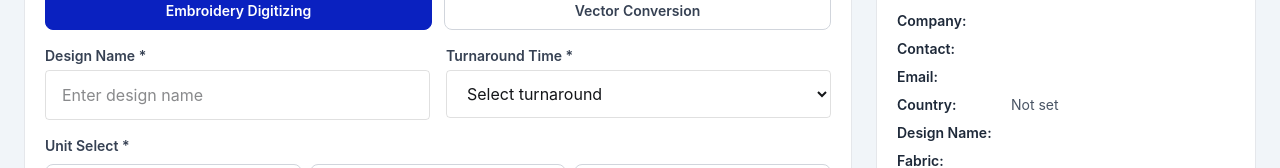
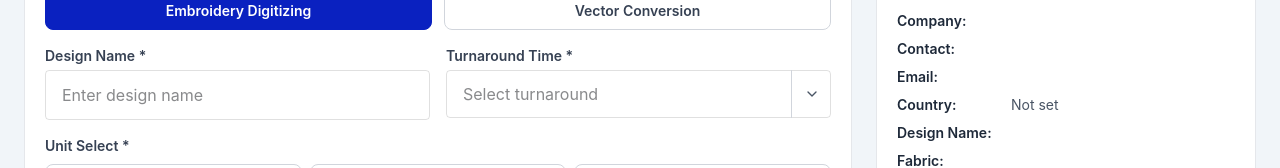
Before and after one commit to fourgoAgency/Ah-digitizing, a Next.js app: page /get-quote in a window 1280 px wide. Both pictures are taken after a click on the label "Embroidery Digitizing". Shown: the part 901-1069 px from the top of the page. Built offline with nearby package versions, Linux system fonts and the light colour scheme.

Commit message:
Enhance CountrySelect and CustomDropdown components; update validation messages and add new image source

```diff
--- a/app/get-quote/components/CountrySelect.tsx
+++ b/app/get-quote/components/CountrySelect.tsx
@@ -4,6 +4,7 @@ import { useEffect, useMemo, useRef, useState } from "react";
 import type { ControllerRenderProps, Control, FieldPath, FieldValues } from "react-hook-form";
 import { Controller } from "react-hook-form";
 import { countryOptions } from "../lib/country-options";
+import Image from "next/image";
 
 type CountrySelectProps<TFieldValues extends FieldValues> = {
   control: Control<TFieldValues>;
@@ -106,6 +107,14 @@ function CountryField<TFieldValues extends FieldValues>({
   };
 
   const commitTypedCountry = () => {
+    const normalizedQuery = query.trim();
+    if (!normalizedQuery) {
+      field.onChange("");
+      onCountryChangeAction?.("");
+      setQuery("");
+      return;
+    }
+
     const match = findBestCountryMatch(query);
     if (match) {
       field.onChange(match.code);
@@ -179,8 +188,17 @@ function CountryField<TFieldValues extends FieldValues>({
           }}
           onBlur={commitTypedCountry}
           onChange={(event) => {
-            setQuery(event.target.value);
+            const nextQuery = event.target.value;
+            setQuery(nextQuery);
             setOpen(true);
+
+            if (field.value) {
+              const selectedName = selectedCountry?.name ?? "";
+              if (nextQuery !== selectedName) {
+                field.onChange("");
+                onCountryChangeAction?.("");
+              }
+            }
           }}
         />
       </div>
@@ -204,7 +222,7 @@ function CountryField<TFieldValues extends FieldValues>({
                   onClick={() => selectCountry(country.code)}
                 >
                   <span className="inline-flex items-center gap-2">
-                    <img
+                    <Image
                       src={country.flagUrl}
                       alt={`${country.name} flag`}
                       width="20"
--- a/app/get-quote/components/CustomDropdown.tsx
+++ b/app/get-quote/components/CustomDropdown.tsx
@@ -9,6 +9,7 @@ type CustomDropdownProps = {
   value: string;
   id?: string;
   disabled?: boolean;
+  allowTyping?: boolean;
   onSelectAction: (value: string) => void;
 };
 
@@ -18,13 +19,14 @@ export function CustomDropdown({
   value,
   id,
   disabled,
+  allowTyping = true,
   onSelectAction,
 }: CustomDropdownProps) {
   const [open, setOpen] = useState(false);
   const [query, setQuery] = useState("");
   const wrapperRef = useRef<HTMLDivElement>(null);
 
-  const canType = !disabled;
+  const canType = !disabled && allowTyping;
   const inputValue = query !== "" ? query : value;
   const commitTypedValue = () => {
     if (!canType) return;
@@ -51,13 +53,22 @@ export function CustomDropdown({
       <input
         id={id}
         type="text"
-        className="input h-12 pr-12"
+        className={`input h-12 pr-12 ${canType ? "" : "cursor-pointer"}`}
         placeholder={placeholder}
         value={inputValue}
         disabled={disabled}
         readOnly={!canType}
         onFocus={() => {
+          if (!canType) {
+            setOpen(true);
+            return;
+          }
           setOpen(false);
+        }}
+        onClick={() => {
+          if (!canType && !disabled) {
+            setOpen((prev) => !prev);
+          }
         }}
         onChange={(event) => {
           if (!canType) return;
--- a/app/get-quote/components/GetQuoteForm.tsx
+++ b/app/get-quote/components/GetQuoteForm.tsx
@@ -15,6 +15,7 @@ import {
 } from "../lib/quote-form";
 
 const turnaroundOptions = ["12 to 24 hours", "4 to 8 hours", "1 to 4 hours"] as const;
+const appliqueOptions = ["Default", "Yes", "No"] as const;
 
 const parseCustomFormats = (value: string | undefined): string[] => {
   const seen = new Set<string>();
@@ -319,19 +320,14 @@ export function GetQuoteForm({
                   <label htmlFor="turnaround-time" className="mb-1 block text-sm font-semibold text-gray-700">
                     Turnaround Time *
                   </label>
-                  <select
+                  <CustomDropdown
                     id="turnaround-time"
-                    name="turnaroundTime"
-                    className="input h-12"
+                    placeholder="Select turnaround"
+                    options={[...turnaroundOptions]}
                     value={formData.turnaroundTime}
-                    onChange={onFieldChangeAction}
-                    required
-                  >
-                    <option value="">Select turnaround</option>
-                    <option value={turnaroundOptions[0]}>Standard (12-24 Hours)</option>
-                    <option value={turnaroundOptions[1]}>Priority (4-8 Hours)</option>
-                    <option value={turnaroundOptions[2]}>Express (1-4 Hours)</option>
-                  </select>
+                    allowTyping={false}
+                    onSelectAction={(selected) => emitFieldChange("turnaroundTime", selected)}
+                  />
                   {errors.turnaroundTime && <p className="mt-1 text-sm text-red-600">{errors.turnaroundTime}</p>}
                 </div>
                 <div className="sm:col-span-2">
@@ -490,18 +486,14 @@ export function GetQuoteForm({
                   <label htmlFor="applique-required" className="mb-1 block text-sm font-semibold text-gray-700">
                     Applique Required? *
                   </label>
-                  <select
+                  <CustomDropdown
                     id="applique-required"
-                    name="appliqueRequired"
-                    className="input"
-                    value={formData.appliqueRequired}
-                    onChange={onFieldChangeAction}
-                    required
-                  >
-                    <option value="default">Default</option>
-                    <option value="yes">Yes</option>
-                    <option value="no">No</option>
-                  </select>
+                    placeholder="Select applique option"
+                    options={[...appliqueOptions]}
+                    value={appliqueOptions.find((option) => option.toLowerCase() === formData.appliqueRequired) ?? ""}
+                    allowTyping={false}
+                    onSelectAction={(selected) => emitFieldChange("appliqueRequired", selected.toLowerCase())}
+                  />
                   {errors.appliqueRequired && <p className="mt-1 text-sm text-red-600">{errors.appliqueRequired}</p>}
                 </div>
                 <div>
--- a/app/get-quote/lib/quote-contact-schema.ts
+++ b/app/get-quote/lib/quote-contact-schema.ts
@@ -7,7 +7,7 @@ const countryCodeSet = new Set(countryOptions.map((country) => country.code));
 export const quoteContactSchema = z.object({
   country: z
     .string()
-    .min(1, "Country is required.")
+    .min(1, "Select your country.")
     .refine((value) => countryCodeSet.has(value as (typeof countryOptions)[number]["code"]), {
       message: "Select a valid country.",
     }),
--- a/app/get-quote/lib/quote-form.ts
+++ b/app/get-quote/lib/quote-form.ts
@@ -95,7 +95,7 @@ export const quoteFormSchema = z
     companyName: z.string().trim().optional(),
     contactNumber: z.string().trim().optional(),
     email: z.string().trim().min(1, "Email is required.").email("Enter a valid email address."),
-    country: z.string().trim().min(1, "Country is required."),
+    country: z.string().trim().min(1, "Select your country."),
     orderType: z.string(),
     designName: z.string().optional(),
     fabricType: z.string().optional(),
--- a/next.config.ts
+++ b/next.config.ts
@@ -6,6 +6,10 @@ const nextConfig = {
         protocol: "https",
         hostname: "images.unsplash.com",
       },
+      {
+        protocol: "https",
+        hostname: "flagcdn.com",
+      }
     ],
   },
 };
```
